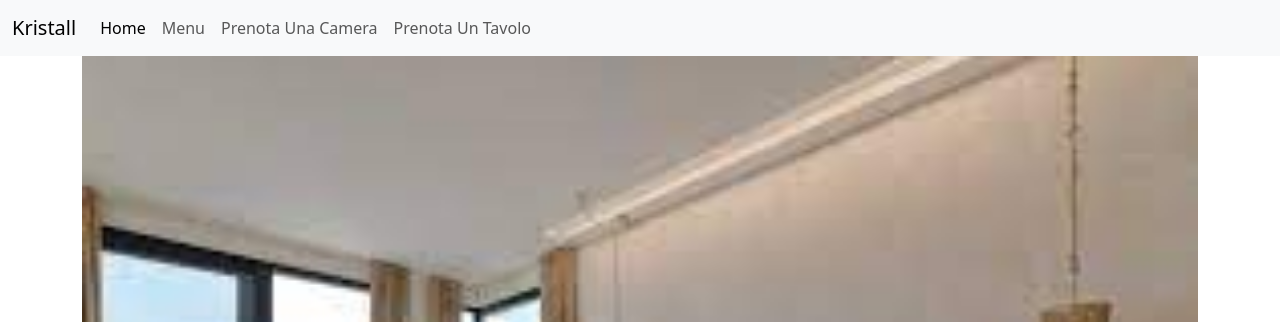
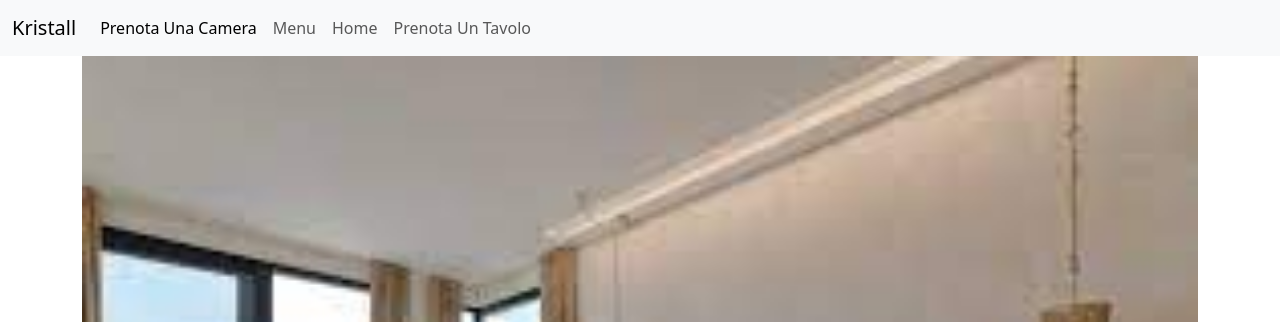
Before and after one commit to ClariCavazzuti/esame_tecnologie_web, a Django app: page /core/camere in a window 1280 px wide. Shown: the top 322 px of the page. Run offline with Django 5.2, Linux system fonts and the light colour scheme; data comes from the database, SQL or seed files in the repository.

Commit message:
comunicazione tra pagine

```diff
--- a/core/templates/core/pagina-camere.html
+++ b/core/templates/core/pagina-camere.html
@@ -16,16 +16,16 @@
         <div class="collapse navbar-collapse" id="navbarNav">
           <ul class="navbar-nav">
             <li class="nav-item">
-              <a class="nav-link active" aria-current="page" href="#"> Home</a>
+              <a class="nav-link active" aria-current="page" href="#"> Prenota Una Camera </a>
             </li>
             <li class="nav-item">
-              <a class="nav-link" href="#"> Menu</a>
+              <a class="nav-link" href="{% url 'menu' %}"> Menu </a>
             </li>
             <li class="nav-item">
-              <a class="nav-link" href="#"> Prenota Una Camera</a>
+              <a class="nav-link" href="#"> Home </a>
             </li>
             <li class="nav-item">
-              <a class="nav-link" aria-disabled="true"> Prenota Un Tavolo</a>
+              <a class="nav-link" aria-disabled="true"> Prenota Un Tavolo </a>
             </li>
           </ul>
         </div>
--- a/core/templates/core/pagina-menu.html
+++ b/core/templates/core/pagina-menu.html
@@ -16,13 +16,13 @@
         <div class="collapse navbar-collapse" id="navbarNav">
           <ul class="navbar-nav">
             <li class="nav-item">
-              <a class="nav-link active" aria-current="page" href="#"> Home</a>
+              <a class="nav-link active" aria-current="page" href="#"> Menu</a>
             </li>
             <li class="nav-item">
-              <a class="nav-link" href="#"> Menu</a>
+              <a class="nav-link" href="#"> Home</a>
             </li>
             <li class="nav-item">
-              <a class="nav-link" href="#"> Prenota Una Camera</a>
+              <a class="nav-link" href="{% url 'camere' %}"> Prenota Una Camera</a>
             </li>
             <li class="nav-item">
               <a class="nav-link" aria-disabled="true"> Prenota Un Tavolo</a>
--- a/core/urls.py
+++ b/core/urls.py
@@ -3,6 +3,6 @@ from . import views
 
 urlpatterns = [
     path('', views.core),
-    path('menu', views.menu),
-    path('camere', views.camere),
+    path('menu', views.menu, name='menu'),
+    path('camere', views.camere, name='camere'),
 ]
```
